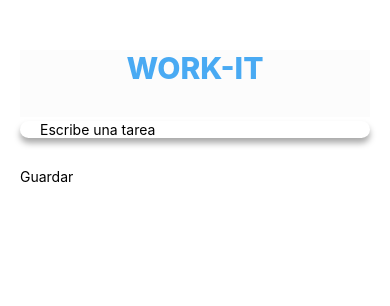
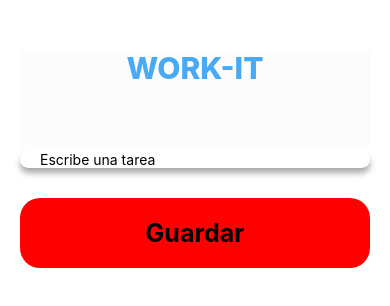
Before and after one commit to Estebanliss/MyApp, a React Native app: screen / in a window 390 px wide. Shown: the top 306 px of the page. Built offline with nearby package versions, Linux system fonts and the light colour scheme.

Commit message:
fix: update

```diff
--- a/App.js
+++ b/App.js
@@ -1,7 +1,7 @@
 import React, { useState } from "react";
 import { StatusBar } from 'expo-status-bar';
 import { Button, FlatList, StyleSheet, Text, TextInput, View, Pressable, Alert } from 'react-native';
-import { COLORS } from "./src/constants/Color";
+import { COLORS } from "./src/constans/Color";
 
 
 export default function App() {
@@ -24,7 +24,7 @@ export default function App() {
           style={styles.button}
           onPress={() => Alert.alert('Simple Button pressed')}
         >
-          <Text>Guardar</Text>
+          <Text style={styles.textButton}>Guardar</Text>
         </Pressable>
       </View>
       <View style={styles.listItem}>
@@ -64,12 +64,9 @@ const styles = StyleSheet.create({
   containerInput: {
     flex: 1,
     borderBottomColor: "#ccc",
-    marginBottom: 450,
+    marginBottom: 300,
     paddingHorizontal: 2,
     paddingVertical: 4,
-    // flexDirection: "row",
-    // justifyContent: "space-between",
-    // alignItems:"center",
   },
 
   input: {
@@ -91,8 +88,17 @@ const styles = StyleSheet.create({
   },
 
   button: {
-    textDecorationStyle: "black",
+    backgroundColor: "red",
+    borderRadius: 20,
+    justifyContent: "center",
     height: 70,
+  },
+
+  textButton:{
+    textAlign: "center",
+    color: "fff",
+    fontSize: 25,
+    fontWeight: 650,
   },
 
   listItem: {
```
